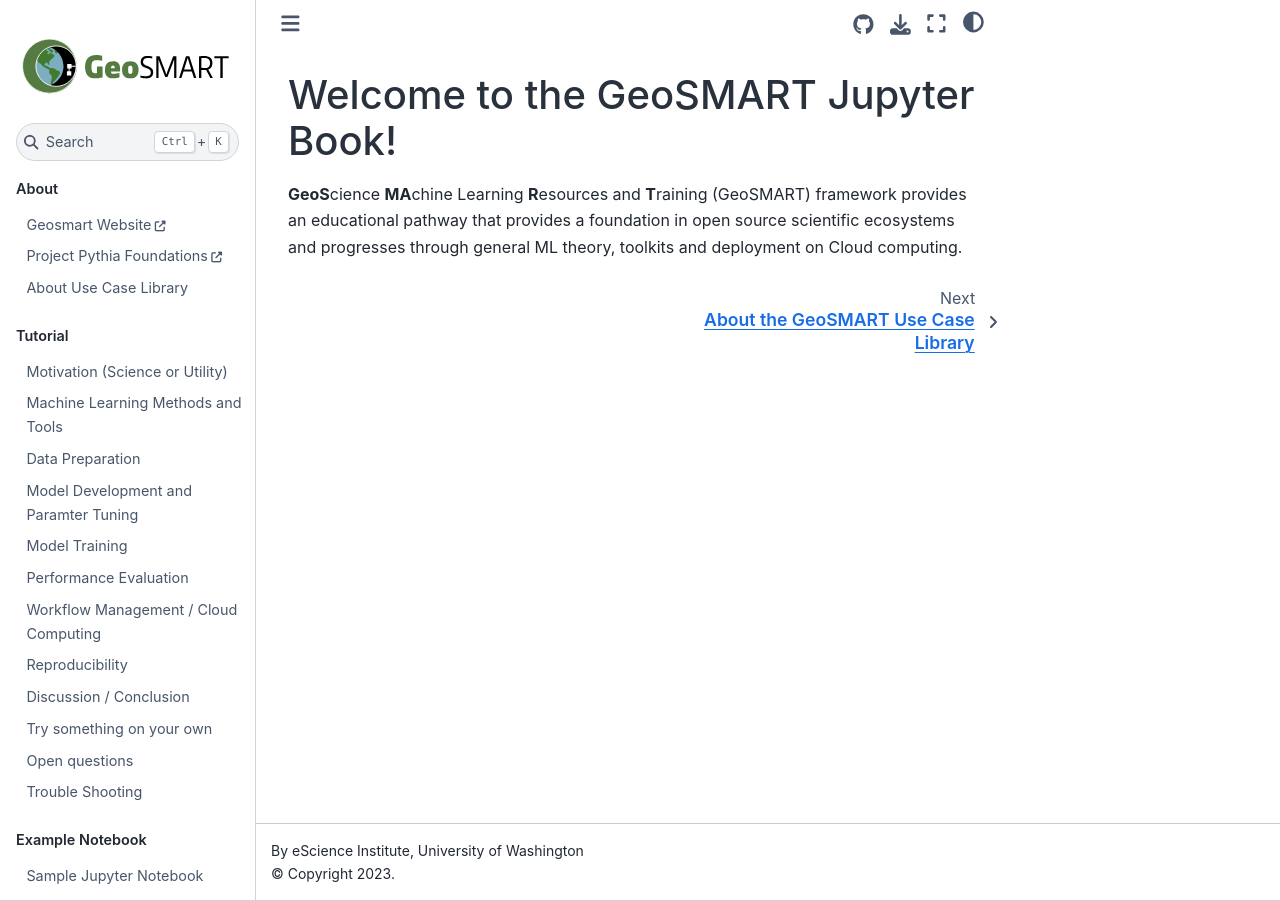
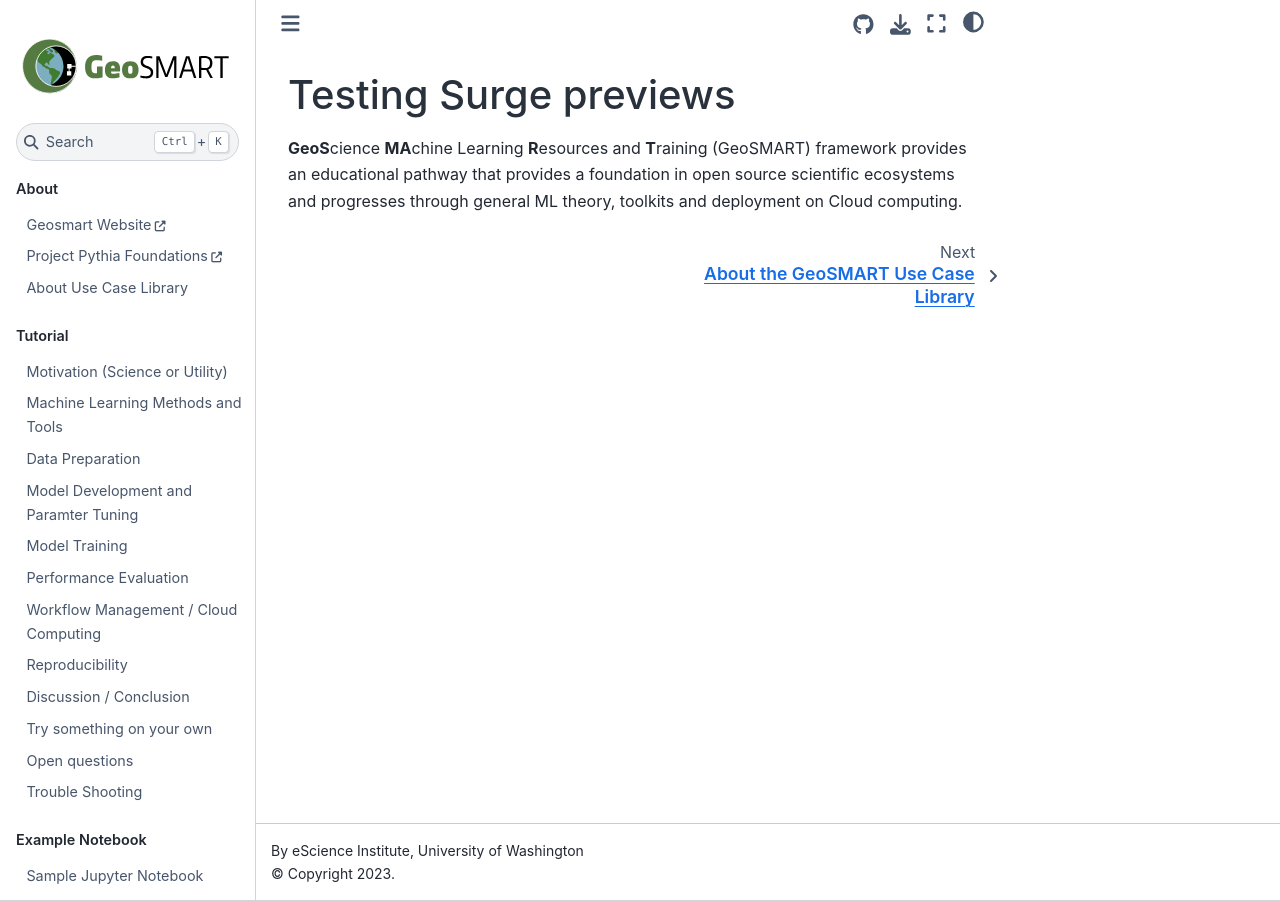
Before and after one commit to relativeorbit/sarbook, a Jupyter Book: the page built from book/intro.md, in a window 1280 px wide. Built offline with Jupyter Book 1.0.4 settings and Sphinx 7.4.7 and the Sphinx Book theme 1.1.4, drawn with Linux system fonts in a browser that asks for light colours; comment, search, counter and statistics services are not loaded.

Commit message:
Update intro.md

```diff
--- a/book/intro.md
+++ b/book/intro.md
@@ -1,3 +1,3 @@
-# Welcome to the GeoSMART Jupyter Book!
+# Testing Surge previews
 
 **GeoS**cience **MA**chine Learning **R**esources and **T**raining (GeoSMART) framework provides an educational pathway that provides a foundation in open source scientific ecosystems and progresses through general ML theory, toolkits and deployment on Cloud computing.
```
